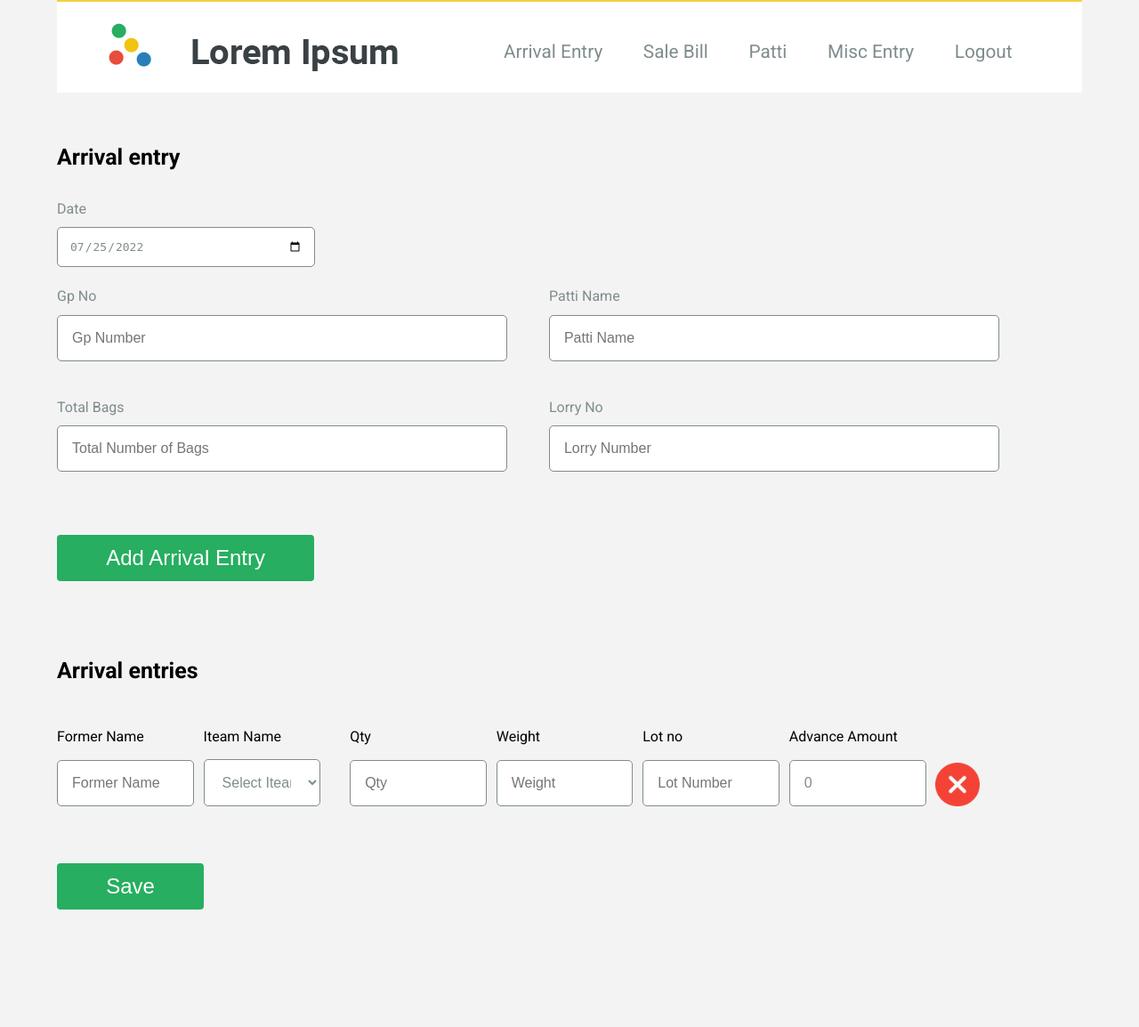
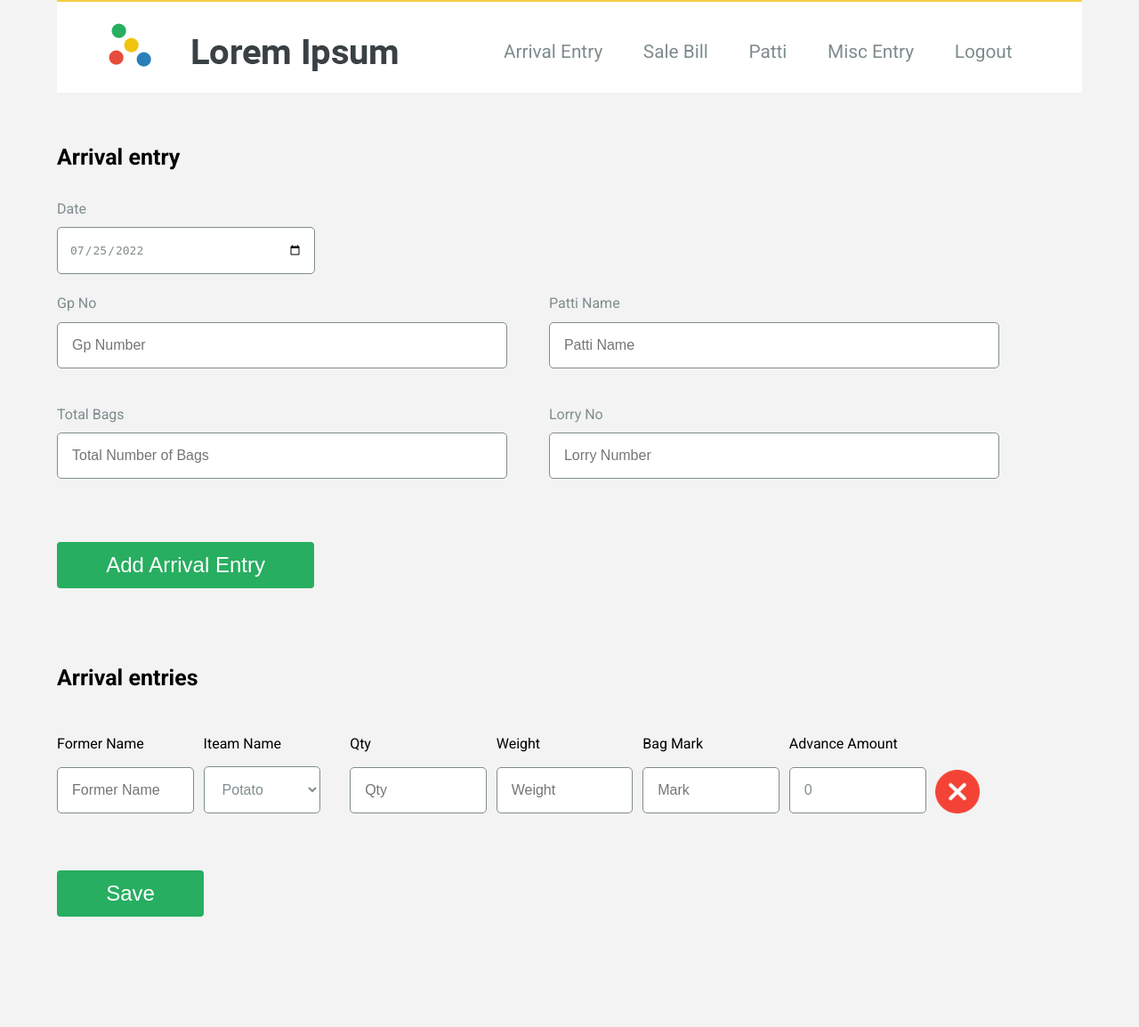
Before and after one commit to sheikhjebran/vegitables, a Django app: page /add_arrival_entry in a window 1280 px wide. Shown: the top 1154 px of the page at 89% size. Before the commit the page ends 1022 px from the top, so only its background shows below. Run offline with Django 4.2, Linux system fonts and the light colour scheme; some libraries are stand-ins or nearby versions.

Commit message:
Adding sprint3 changes
Adding sprint3 changes

```diff
--- a/requirements.txt
+++ b/requirements.txt
@@ -1,14 +1,14 @@
 asgiref==3.5.2
 borb==2.0.32
 certifi==2022.6.15
-charset-normalizer==2.1.0
+charset-normalizer==2.1.1
 colorama==0.4.5
 colorclass==2.2.2
 Django==4.1
 django-rest-framework==0.1.0
 djangorestframework==3.13.1
 docopt==0.6.2
-fonttools==4.35.0
+fonttools==4.37.1
 gunicorn==20.1.0
 id==0.1.0
 idna==3.3
--- a/vegitable/shops/models.py
+++ b/vegitable/shops/models.py
@@ -49,6 +49,7 @@ class Arrival_Goods(models.Model):
     remarks = CharField(max_length=50)
     iteam_name = CharField(max_length=100)
     advance = FloatField(max_length=100 , default=0)
+    patti_status = BooleanField(default=False)
 
     def __str__(self):
         return f"{self.id} - {self.shop} -{self.former_name}"
--- a/vegitable/shops/views.py
+++ b/vegitable/shops/views.py
@@ -1,3 +1,4 @@
+from multiprocessing import Value
 from django.http import HttpResponse
 from django.shortcuts import redirect, render
 from django.views.decorators.csrf import csrf_protect
@@ -490,6 +491,7 @@ def get_all_farmer_name(request):
     arrival_good_object = Arrival_Goods.objects.filter(
         shop = shop_detail_object,
         arrival_entry = arrival_detail_object,
+        patti_status = False
     )
 
     for arrival_goods_entry in arrival_good_object:
@@ -519,7 +521,8 @@ def get_sales_list_for_arrival_iteam_list(request):
     arrival_good_object = Arrival_Goods.objects.filter(
         shop = shop_detail_object,
         arrival_entry = arrival_detail_object,
-        former_name = patti_farmer
+        former_name = patti_farmer,
+        patti_status = False
     )
 
     advance = 0
@@ -542,12 +545,15 @@ def get_sales_list_for_arrival_iteam_list(request):
         sales_dict = {}
         sales_dict['iteam_name'] = single_sales.iteam_name
         sales_dict['net_weight'] = single_sales.net_weight
+        sales_dict['sold_qty'] = single_sales.bags
 
         arrival_good_object = Arrival_Goods.objects.get(
             id = single_sales.arrival_goods.id,
         )
 
         sales_dict['lot_number'] = arrival_good_object.remarks
+        sales_dict['arrival_qty'] = arrival_good_object.qty
+
         sales_response_list.append(sales_dict)
 
     data = {
@@ -575,6 +581,21 @@ def generate_patti_pdf_bill(request):
 
     patti_entry_obj.save()
     print(f"New Patti entry Iteam  = {patti_entry_obj.id}")
+
+    arrival_detail_object = Arrival_Entry.objects.get(
+        shop=shop_detail_object,
+        lorry_no = request.POST['patti_lorry_number'],
+        date = getDate_from_string(request.POST['patti_entry_date']) )
+
+    arrival_good_object = Arrival_Goods.objects.get(
+        shop = shop_detail_object,
+        arrival_entry = arrival_detail_object,
+        former_name = request.POST['patti_farmer_name'],
+
+    )
+    arrival_good_object.patti_status = True
+    arrival_good_object.save()
+
 
     add_patti_iteam_list(request,list(request.POST),patti_entry_obj)
     generate_pdf(request)
--- a/vegitable/static/css/custom.css
+++ b/vegitable/static/css/custom.css
@@ -51,3 +51,7 @@ width:10%;
 #tableWrapper .comment-your{
 width:80%;
 }
+
+input[type="date"] {
+    height: 25px;
+}
--- a/vegitable/static/js/custom.js
+++ b/vegitable/static/js/custom.js
@@ -105,9 +105,8 @@ $(document).ready(function(){
                     <div class='comment-your'>
 
                         <select  name ="`+counter+`_iteam_name" id ="`+counter+`_iteam_name">
-                                    <option selected="true" disabled="disabled">Select Iteam</option>
                                     <option value="Onion">Onion</option>
-                                    <option value="Potato">Potato</option>
+                                    <option selected="true"value="Potato">Potato</option>
                                     <option value="Ginger">Ginger</option>
                                     <option value="Garlic">Garlic</option>
                                 </select>
@@ -362,7 +361,6 @@ $(document).ready(function(){
             }
         });
 
-
         var select_option = '<option selected="true" disabled="disabled">Choose Farmer Name</option>';
         for (var index = 0; index < patti_farmer_list.length; index++) {
             select_option = select_option + "<option value='"+patti_farmer_list[index]+"'>"+patti_farmer_list[index]+"</option>";
@@ -436,7 +434,19 @@ $(document).ready(function(){
 
                                     <td>
                                         <div class='comment-your'>
-                                            <input type='text' placeholder='Iteam Name' name ="`+counter+`_lot_number" id="`+counter+`_lot_number" value="`+patti_sales_entry_list[index]['lot_number']+`" required='' readonly>
+                                            <input type='text' placeholder='Bag Mark' name ="`+counter+`_lot_number" id="`+counter+`_lot_number" value="`+patti_sales_entry_list[index]['lot_number']+`" required='' readonly>
+                                        </div>
+                                    </td>
+
+                                    <td>
+                                        <div class='comment-your'>
+                                            <input type='text' placeholder='Sold Bag' name ="`+counter+`_sold_bag" id="`+counter+`_sold_bagr" value="`+patti_sales_entry_list[index]['sold_qty']+`" required='' readonly>
+                                        </div>
+                                    </td>
+
+                                    <td>
+                                        <div class='comment-your'>
+                                            <input type='text' placeholder='Balance Bag' name ="`+counter+`_balance_bag" id="`+counter+`_balance_bag" value="`+patti_sales_entry_list[index]['arrival_qty']+`" required='' readonly>
                                         </div>
                                     </td>
 
--- a/vegitable/template/home.html
+++ b/vegitable/template/home.html
@@ -24,7 +24,7 @@
             <div class="col col-3">Gp Number</div>
             <div class="col col-4">patti Name</div>
             <div class="col col-5">Total Bags</div>
-            <div class="col col-6">Lorry Number</div>
+            <div class="col col-6">Bag Mark</div>
         </li>
         {%for arrival in arrival_detail %}
         <li class="table-row">
--- a/vegitable/template/modify_arrival_entry.html
+++ b/vegitable/template/modify_arrival_entry.html
@@ -64,7 +64,7 @@
                             <td>Iteam Name</td>
                             <td>Qty</td>
                             <td>Weight</td>
-                            <td>Lot no</td>
+                            <td>Bag Mark</td>
                             <td>Advance Amount</td>
                         </tr>
                     </tbody>
@@ -78,9 +78,8 @@
 						<td>
                             <div class='comment-your'>
                                 <select  name ="0_iteam_name" id ="0_iteam_name">
-                                    <option selected="true" disabled="disabled">Select Iteam</option>
                                     <option value="Onion">Onion</option>
-                                    <option value="Potato">Potato</option>
+                                    <option selected="true" value="Potato">Potato</option>
                                     <option value="Ginger">Ginger</option>
                                     <option value="Garlic">Garlic</option>
                                 </select>
@@ -98,7 +97,7 @@
                         </td>
                         <td>
                             <div class='comment-your'>
-                                <input type='text' placeholder='Lot Number' name ="0_remark" required=''>
+                                <input type='text' placeholder='Mark' name ="0_remark" required=''>
                             </div>
                         </td>
                         <td>
@@ -144,7 +143,7 @@
                             </td>
                             <td>
                                 <div class='comment-your'>
-                                    <input type='text' placeholder='Lot Number' name ="{{iteam.id}}_modify_remark" value = "{{iteam.remarks}}" required=''>
+                                    <input type='text' placeholder='Mark' name ="{{iteam.id}}_modify_remark" value = "{{iteam.remarks}}" required=''>
                                 </div>
                             </td>
                             <td>
--- a/vegitable/template/modify_patti_entry.html
+++ b/vegitable/template/modify_patti_entry.html
@@ -57,6 +57,8 @@
                         <tr>
                             <td>Iteam Name</td>
                             <td>Lot Number</td>
+                            <td>Sold Qty</td>
+                            <td>Balance Qty</td>
                             <td>Weight</td>
                             <td>Rate</td>
                             <td>Amount</td>
--- a/vegitable/vegitable/settings.py
+++ b/vegitable/vegitable/settings.py
@@ -81,7 +81,7 @@ WSGI_APPLICATION = 'vegitable.wsgi.application'
 # Database
 # https://docs.djangoproject.com/en/4.0/ref/settings/#databases
 
-'''
+
 DATABASES = {
     'default': {
         'ENGINE': 'django.db.backends.mysql',
@@ -107,7 +107,7 @@ DATABASES = {
             'init_command': "SET sql_mode='STRICT_TRANS_TABLES'"
         }
     }
-}
+}'''
 
 
 # Password validation
```
Also changed, not shown: vegitable/template/modify_sales_bill_entry.html (+6 -5 lines), vegitable/shops/migrations/0003_arrival_goods_patti_status.py (added).
